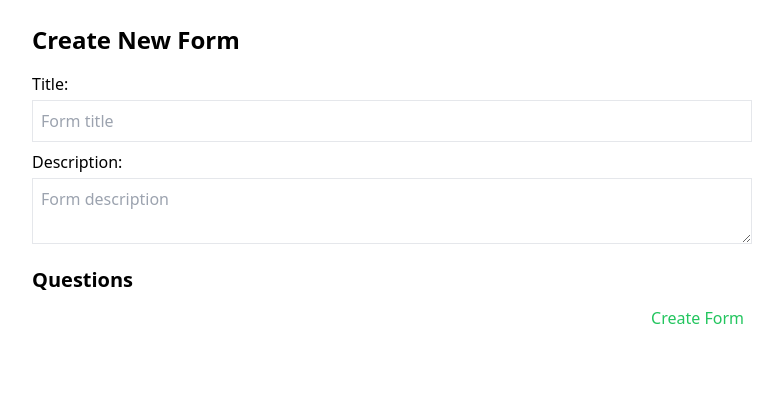
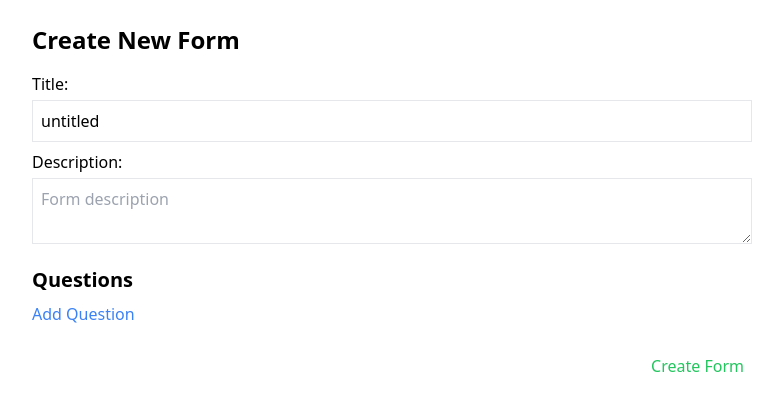
Before and after one commit to infangle/google-forms-clone, a React (Vite) app: page /forms/create in a window 1280 px wide. Shown: the top 410 px of the page, without its empty margins (248-1031 px from the left). Built offline with nearby package versions, Linux system fonts and the light colour scheme.

Commit message:
update form validation

```diff
--- a/src/forms/hooks/useForm.ts
+++ b/src/forms/hooks/useForm.ts
@@ -101,7 +101,13 @@ export function useForm<T extends Record<string, any>>({
     setTouched({});
   };
 
-  const isValid = Object.values(errors).every(err => !err);
+  const isValid = Object.keys(values).every(key => {
+    // Only validate fields that have been touched or have validation errors
+    if (touched[key] || errors[key]) {
+      return !errors[key];
+    }
+    return true; // Untouched fields are considered valid
+  });
 
   return {
     values,
--- a/src/forms/validation/schema.ts
+++ b/src/forms/validation/schema.ts
@@ -1,18 +1,45 @@
-// src/forms/validation/schema.ts
 import type { ValidatorFn } from "./validator";
+import { required, minLength, maxLength } from "./validator";
 
-export type FieldSchema = ValidatorFn[];
-export type FormSchema = Record<string, FieldSchema>;
+// Define the form schema with validators
+export type FormSchema = {
+  [key: string]: ValidatorFn[];
+};
 
-export interface ValidationResult {
+// Create a schema for the form
+export const createFormSchema: FormSchema = {
+  title: [
+    required("Title is required"),
+    minLength(5, "Title must be at least 5 characters long"),
+  ],
+  description: [
+    maxLength(200, "Description cannot exceed 200 characters"),
+  ],
+};
+
+// Create a schema for editing the form
+export const editFormSchema: FormSchema = {
+  title: [
+    required("Title is required"),
+    minLength(5, "Title must be at least 5 characters long"),
+  ],
+  description: [
+    maxLength(200, "Description cannot exceed 200 characters"),
+  ],
+};
+
+// Validation functions
+export type ValidationResult = {
   isValid: boolean;
   errors: Record<string, string | null>;
-}
+};
 
-export const validateField = (value: any, validators: FieldSchema, allValues?: Record<string, any>): string | null => {
+export const validateField = (value: any, validators: ValidatorFn[], allValues: Record<string, any>): string | null => {
   for (const validator of validators) {
     const error = validator(value, allValues);
-    if (error) return error; // return first error encountered
+    if (error) {
+      return error;
+    }
   }
   return null;
 };
@@ -21,11 +48,12 @@ export const validateForm = (values: Record<string, any>, schema: FormSchema): V
   const errors: Record<string, string | null> = {};
   let isValid = true;
 
-  for (const field in schema) {
-    const fieldValidators = schema[field];
-    const error = validateField(values[field], fieldValidators, values);
-    errors[field] = error;
-    if (error) isValid = false;
+  for (const key in schema) {
+    const error = validateField(values[key], schema[key], values);
+    if (error) {
+      errors[key] = error;
+      isValid = false;
+    }
   }
 
   return { isValid, errors };
--- a/src/pages/forms/[id]/edit.tsx
+++ b/src/pages/forms/[id]/edit.tsx
@@ -3,6 +3,7 @@ import { useParams, useNavigate } from "react-router-dom";
 import type { Form } from "@/types/form";
 import type { Question } from "@/types/question";
 import { getFormById, updateForm } from "@/data/repos";
+import { editFormSchema } from "@/forms/validation/schema";
 import { updateQuestion } from "@/data/repos/questionsRepo";
 import QuestionEditor from "@/components/forms/QuestionEditor";
 import { useQuestions } from "@/hooks/useQuestions";
@@ -20,15 +21,12 @@ export default function EditFormPage() {
   const { questions, setQuestions, addQuestion, updateQuestionAt, removeQuestionAt } = useQuestions();
   const [isPreviewOpen, setIsPreviewOpen] = useState(false);
 
-  const { values, handleChange, handleBlur, handleSubmit, isValid } = useForm({
+  const { values, handleChange, handleBlur, handleSubmit, isValid, setFieldValue } = useForm({
     initialValues: {
-      title: formData?.title || "",
-      description: formData?.description || "",
+      title: "",
+      description: "",
     },
-    schema: {
-      title: [], // Add validators if needed
-      description: [], // Add validators if needed
-    },
+    schema: editFormSchema,
     onSubmit: async (values) => {
       if (!formData) return;
 
@@ -50,12 +48,14 @@ export default function EditFormPage() {
       if (data) {
         setFormData({ ...data, questions: data.questions ?? [] });
         setQuestions(data.questions ?? []);
+        setFieldValue("title", data.title);
+        setFieldValue("description", data.description);
       } else {
         setFormData(null);
       }
     }
     loadForm();
-  }, [id, setQuestions]);
+  }, [id, setQuestions, setFieldValue]);
 
   if (!formData) return <div>Loading...</div>;
 
@@ -70,31 +70,32 @@ export default function EditFormPage() {
       <h1 className="text-2xl font-bold mb-4">Edit Form</h1>
 
       <form onSubmit={handleSubmit}>
-        {/* Form Title */}
-        <label className="block mb-2 font-poppins font-normal">
-          Title
+        <label className="block mb-2">
+          Title:
           <input
             type="text"
+            placeholder="Form title"
+            className="border p-2 w-full mt-1"
             name="title"
             value={values.title}
             onChange={handleChange}
             onBlur={handleBlur}
-            className="border border-gray-200 rounded-md p-2 w-full mt-1"
           />
         </label>
 
-        {/* Form Description */}
         <label className="block mb-4">
-          Description
+          Description:
           <textarea
+            placeholder="Form description"
+            className="border p-2 w-full mt-1"
             name="description"
             value={values.description}
             onChange={handleChange}
             onBlur={handleBlur}
-            className="border border-gray-200 rounded-md p-2 w-full mt-1"
           />
         </label>
-      </form>
+
+
 
       {/* Questions Section */}
       <h2 className="text-xl font-semibold mb-2">Questions</h2>
@@ -126,9 +127,10 @@ export default function EditFormPage() {
       </div>
 
       {/* Save and Preview Buttons */}
-      <div className="flex items-center space-x-2">
+      <div className="flex items-center space-x-2 mt-4">
         <button
           type="submit"
+          form="edit-form"
           className="rounded-md border border-gray-200 bg-white text-black px-6 py-2 hover:bg-blue-100 transition"
           disabled={!isValid}
         >
@@ -170,7 +172,8 @@ export default function EditFormPage() {
           onClose={() => setIsPreviewOpen(false)}
           form={{ ...formData, ...values }}
         />
-      )}
+      )} </form>
     </div>
+
   );
 }
--- a/src/pages/forms/create.tsx
+++ b/src/pages/forms/create.tsx
@@ -1,22 +1,21 @@
 import { useNavigate } from "react-router-dom";
 import { createForm } from "@/data/repos/formsRepo";
+import { addQuestionToForm } from "@/data/repos/questionsRepo";
 import QuestionEditor from "@/components/forms/QuestionEditor";
 import { useQuestions } from "@/hooks/useQuestions";
 import { useForm } from "@/forms/hooks/useForm";
+import { createFormSchema } from "@/forms/validation/schema";
 
 export default function CreateFormPage() {
   const navigate = useNavigate();
   const { questions, addQuestion, updateQuestionAt, removeQuestionAt } = useQuestions();
 
   const initialValues = {
-    title: "",
+    title: "untitled",
     description: "",
   };
 
-  const schema = {
-    title: [], // Add any validators if needed
-    description: [], // Add any validators if needed
-  };
+  const schema = createFormSchema;
 
   const { values, handleChange, handleBlur, handleSubmit, isValid } = useForm({
     initialValues,
@@ -38,7 +37,18 @@ export default function CreateFormPage() {
 
       // All validations passed, create form
       const form = await createForm({ title: values.title, description: values.description || "" });
-      navigate(`/forms/${form.id}/edit`);
+
+      // Save all questions to the newly created form
+      for (const question of questions) {
+        await addQuestionToForm(form.id, {
+          text: question.text,
+          type: question.type,
+          options: question.options,
+          required: question.required
+        });
+      }
+
+      navigate("/forms");
     },
   });
 
@@ -74,6 +84,13 @@ export default function CreateFormPage() {
         </label>
 
         <h2 className="text-xl font-semibold mb-2">Questions</h2>
+        <button
+          type="button"
+          onClick={addQuestion}
+          className="text-blue-500 mb-4"
+        >
+          Add Question
+        </button>
         {questions.map((q, index) => (
           <QuestionEditor
             key={q.id}
```
Also changed, not shown: 1 other file (tests, documents, lock files or other folders).
